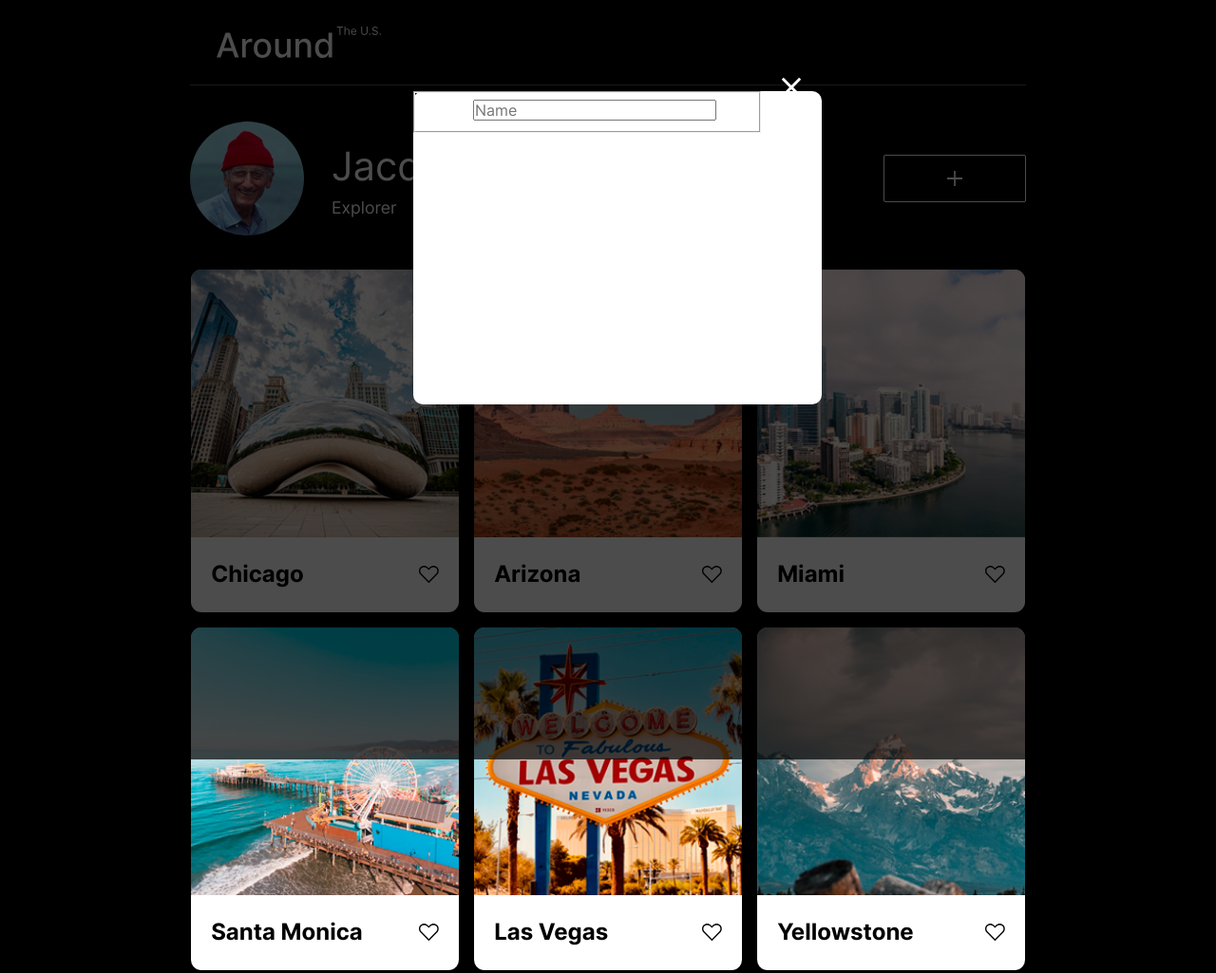
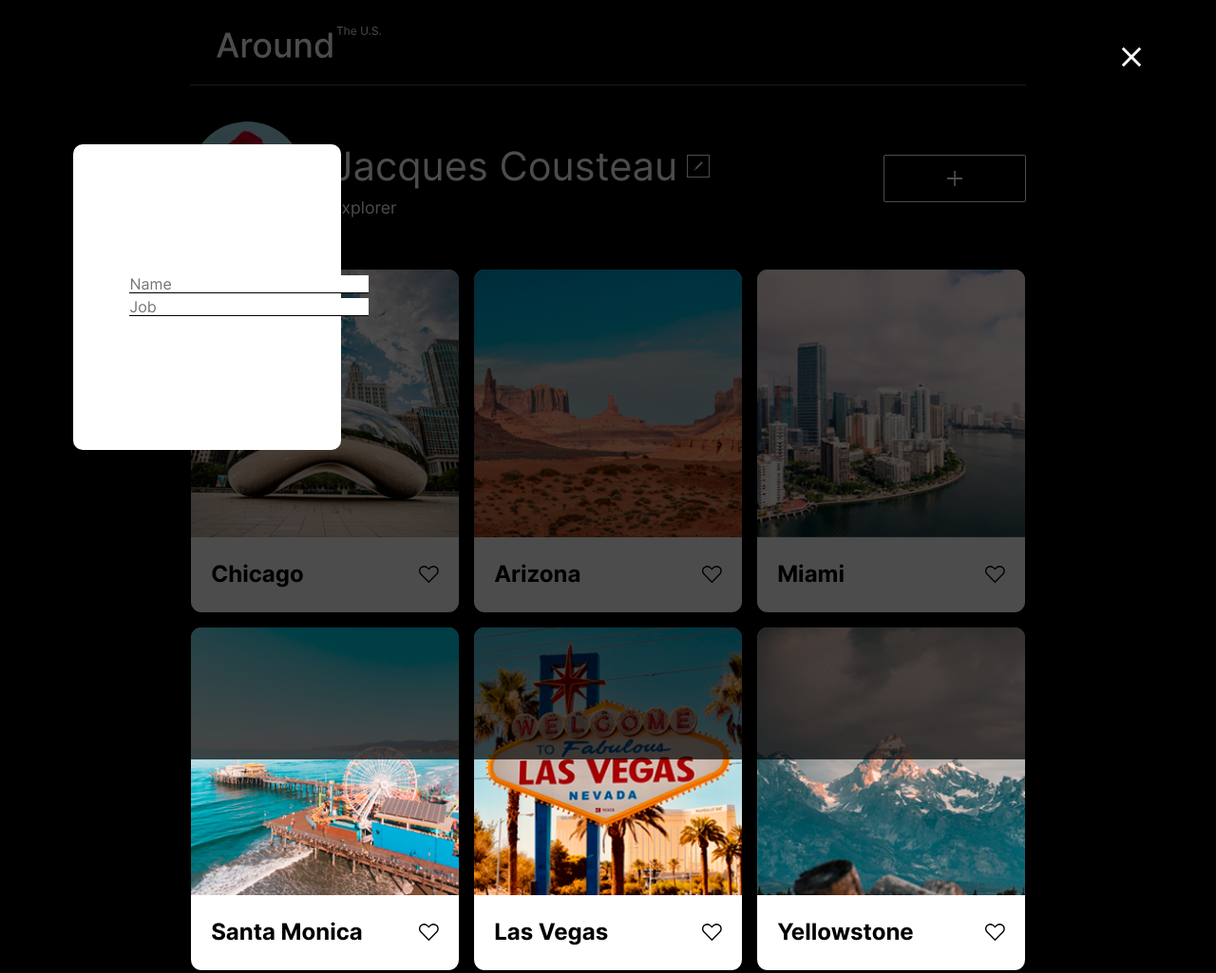
Before and after one commit to mmgonnar/web_project_around, a plain HTML site: page index.html in a window 1280 px wide. Shown: the top 1025 px of the page at 95% size. Drawn offline with nearby package versions, Linux system fonts and the light colour scheme.

Commit message:
feat(html): :memo: Added from inputs

```diff
--- a/blocks/button/button.css
+++ b/blocks/button/button.css
@@ -31,8 +31,8 @@
   border: none;
   rotate: 90deg;
   position: absolute;
-  top: 10%;
-  right: 34%;
+  top: 6%;
+  right: 6%;
 }
 
 @media screen and (min-width: 600px){
--- a/blocks/popup/popup.css
+++ b/blocks/popup/popup.css
@@ -14,9 +14,16 @@
 
 .popup__content {
   position: absolute;
-  top: 12%;
-  left: 34%;
+  top: 19%;
+  left: 6%;
   display: flex;
+}
+
+.popup__form {
+  display: flex;
+  flex-direction: column;
+  align-items: center;
+  justify-content: center;
 }
 
 .popup_show {
@@ -27,9 +34,17 @@
 }
 
 .popup__content {
-  width: 430px;
-  height: 330px;
+  width: 282px;
+  height: 322px;
   background-color: #fff;
   border-radius: 10px;
 
 }
+.form__set {
+  border: none;
+}
+
+.popup__input {
+  border: none;
+  border-bottom: 1px solid #000;
+}
--- a/index.html
+++ b/index.html
@@ -88,12 +88,12 @@
     <div class="popup__overlay"></div>
     <button class="button button button__type-close"></button>
     <div class="popup__content">
+      <span class="popup__title">Edit profile</span>
       <form action="" class="popup__form">
         <fieldset class="form__set">
-          <label for="input-name" class="popup__label">Name</label>
           <input type="text" name="input-name" id="input-name" class="popup__input" placeholder="Name" required minlength="2" maxlength="40">
           <span class="form__error"></span>
-          <lable class="popup__label">Job</lable>
+          <input type="text" name="input-job" id="input-job" class="popup__input" placeholder="Job" required minlength="2" maxlength="40">
           <span class="form__error"></span>
         </fieldset>
       </form>
```
